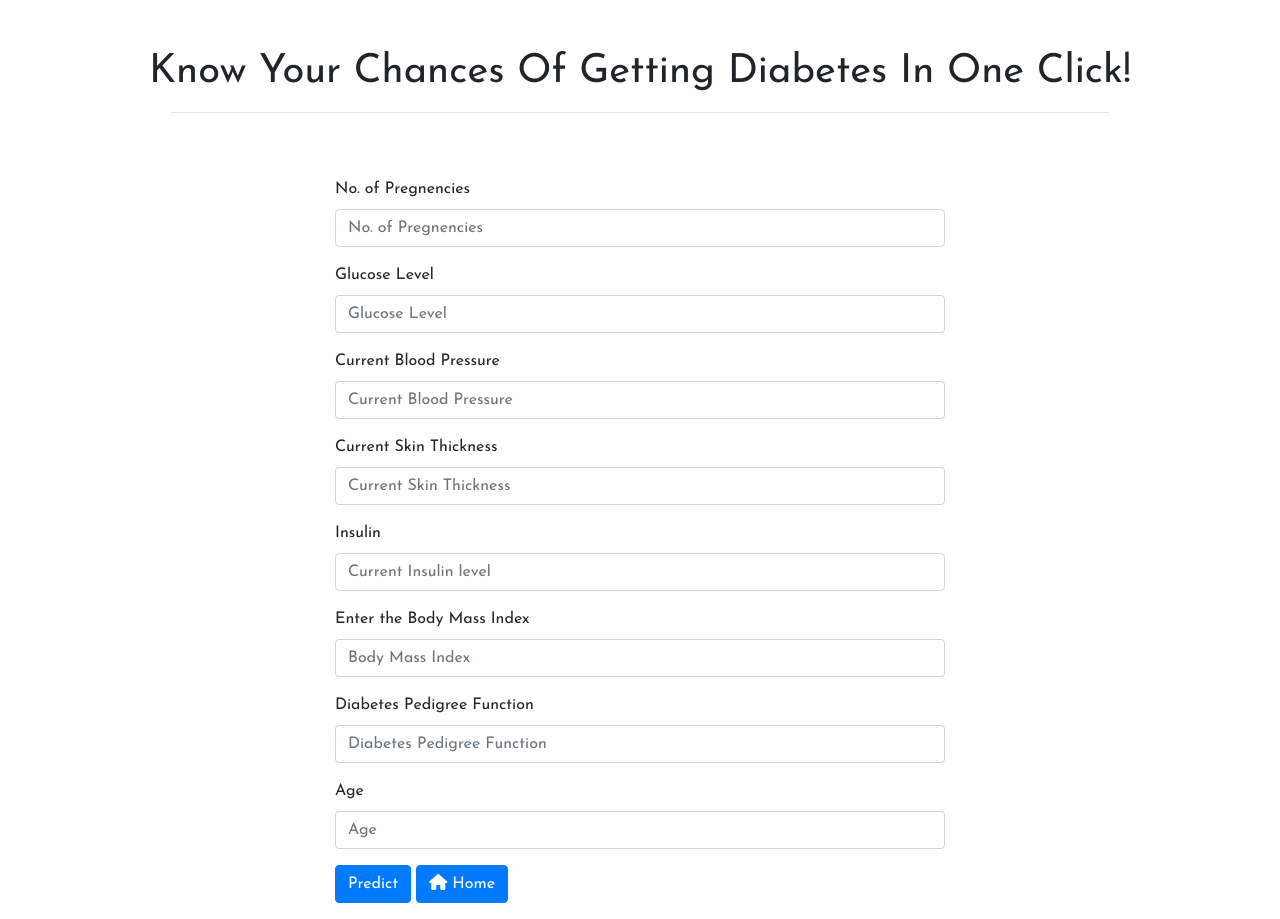
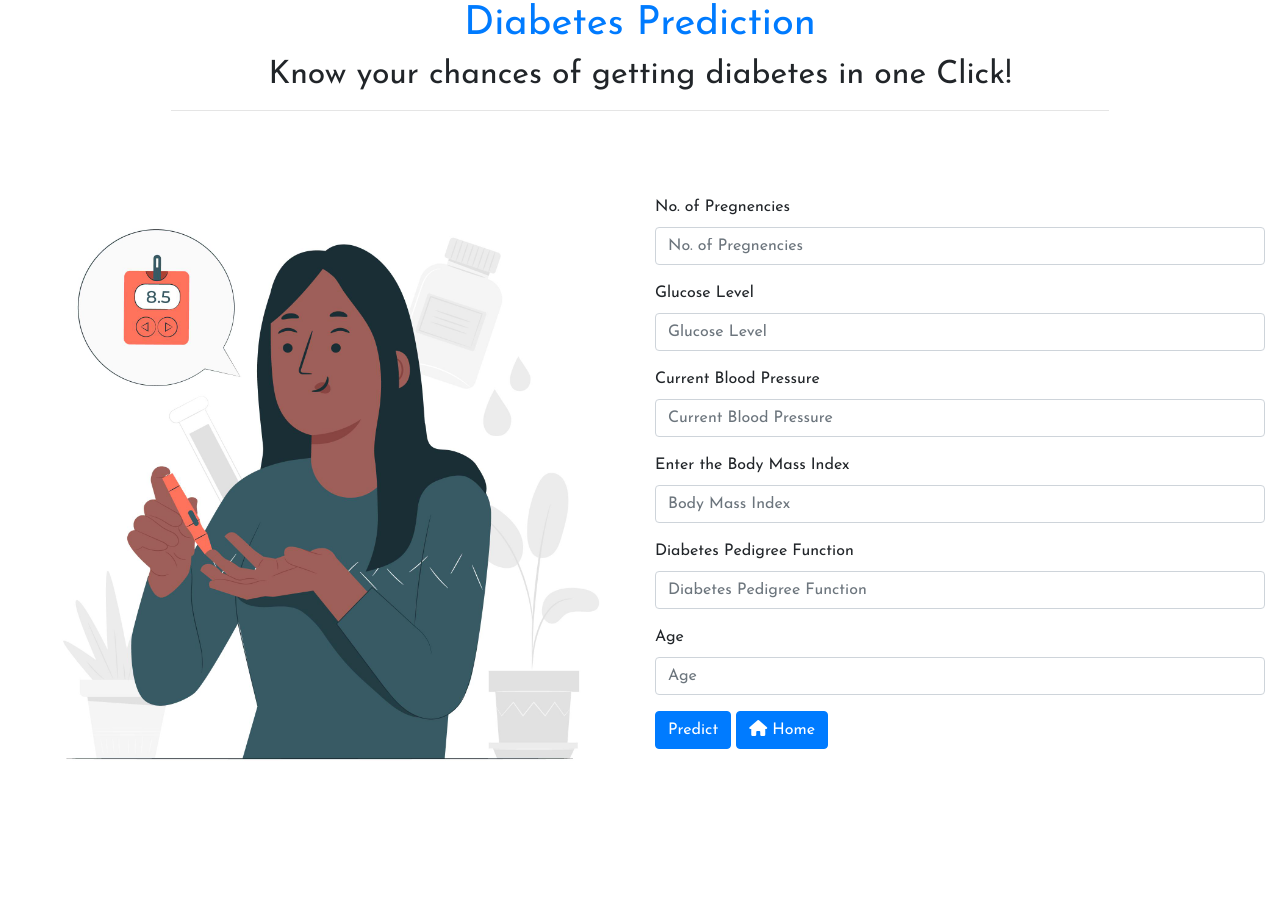
Before and after one commit to Aaris-Kazi/DIsease-Prediction-Online, a Flask app: page /diabetes in a window 1280 px wide. After the commit the page ends 760 px from the top, so only its background shows below. Run offline with Flask 2, Linux system fonts and the light colour scheme; some libraries are stand-ins or nearby versions.

Commit message:
diabetes UI changes

```diff
--- a/templates/diabetes.html
+++ b/templates/diabetes.html
@@ -7,10 +7,12 @@
       name="viewport"
       content="width=device-width, initial-scale=1, shrink-to-fit=no"
     />
-
-    <!-- <link rel="icon" type="image/png" href="{{ url_for('static', filename='img/health.ico') }}" /> -->
+    <link rel="icon" href="{{ url_for('static', filename='img/health.ico') }}">
     <!-- Bootstrap CSS -->
-    <link href="https://fonts.googleapis.com/css2?family=Josefin+Sans"rel="stylesheet"/>
+    <link
+      href="https://fonts.googleapis.com/css2?family=Josefin+Sans"
+      rel="stylesheet"
+    />
     <link
       rel="stylesheet"
       href="https://stackpath.bootstrapcdn.com/bootstrap/4.3.1/css/bootstrap.min.css"
@@ -18,10 +20,10 @@
       crossorigin="anonymous"
     />
     <style>
-      *{
-      margin:auto;
-      padding:0;
-      font-family: 'Josefin Sans', sans-serif;
+      * {
+        margin: auto;
+        padding: 0;
+        font-family: "Josefin Sans", sans-serif;
       }
       h1 {text-align: center;}
       h2 {text-align: center;}
@@ -29,23 +31,24 @@
       body,
       header,
       #intro {
-      height: 100%;
+        height: 100%;
       }
       img {
-      display: block;
-      max-width: 100%;
-      height: auto;
+        display: block;
+        max-width: 100%;
+        height: auto;
       }
-      </style>
+    </style>
     <title>Diabetes Prediction</title>
   </head>
   <body>
     <header>
       <!--Mask-->
       <div id="intro" class="container-fluid view">
-        <h1 class="text-center text-capitalize pt-5">
+        <h1 class="text-primary">Diabetes Prediction</h1>
+        <h2>
           Know your chances of getting diabetes in one Click!
-        </h1>
+        </h2>
         <hr class="w-75 mx-auto pt-5" />
         {% if prediction_text %}
           {% if prediction_text == "No need to fear. You have no dangerous symptoms of the disease"%}
@@ -55,6 +58,10 @@
           {% endif %}
         {% endif %}
         <div class="row mb-5">
+          <div class="col-lg-6 col-md-6 col-12 my-auto">
+            <img src="{{ url_for('static', filename='img//Cover Photo/diabetes.jpg') }}" class="float-left">
+
+          </div>
           <div class="col-lg-6 col-md-6 col-12">
             <form action="/pred_model" method="post">
               <div class="form-group">
@@ -90,28 +97,6 @@
                   name="BloodPressure"
                   required="required"
                   placeholder="Current Blood Pressure"
-                />
-              </div>
-              <div class="form-group">
-                <label for="SkinThickness">Current Skin Thickness</label>
-                <input
-                  class="form-control"
-                  type="number"
-                  id="SkinThickness"
-                  name="SkinThickness"
-                  required="required"
-                  placeholder="Current Skin Thickness"
-                />
-              </div>
-              <div class="form-group">
-                <label for="Insulin">Insulin </label>
-                <input
-                  class="form-control"
-                  type="number"
-                  id="Insulin"
-                  name="Insulin"
-                  required="required"
-                  placeholder="Current Insulin level"
                 />
               </div>
               <div class="form-group">
@@ -162,20 +147,5 @@
     <script src="https://kit.fontawesome.com/a076d05399.js"></script>
     <!-- Optional JavaScript -->
     <!-- jQuery first, then Popper.js, then Bootstrap JS -->
-    <script
-      src="https://code.jquery.com/jquery-3.3.1.slim.min.js"
-      integrity="sha384-q8i/X+965DzO0rT7abK41JStQIAqVgRVzpbzo5smXKp4YfRvH+8abtTE1Pi6jizo"
-      crossorigin="anonymous"
-    ></script>
-    <script
-      src="https://cdnjs.cloudflare.com/ajax/libs/popper.js/1.14.7/umd/popper.min.js"
-      integrity="sha384-UO2eT0CpHqdSJQ6hJty5KVphtPhzWj9WO1clHTMGa3JDZwrnQq4sF86dIHNDz0W1"
-      crossorigin="anonymous"
-    ></script>
-    <script
-      src="https://stackpath.bootstrapcdn.com/bootstrap/4.3.1/js/bootstrap.min.js"
-      integrity="sha384-JjSmVgyd0p3pXB1rRibZUAYoIIy6OrQ6VrjIEaFf/nJGzIxFDsf4x0xIM+B07jRM"
-      crossorigin="anonymous"
-    ></script>
   </body>
 </html>
```
